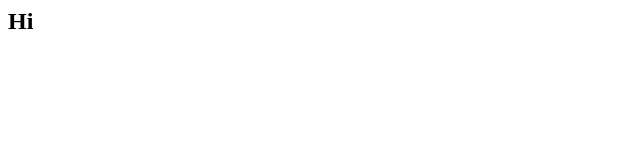
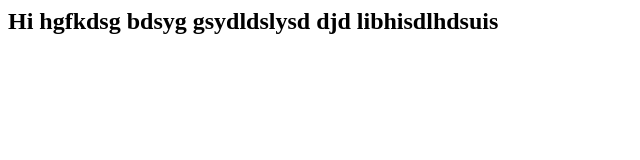
Before and after one commit to ravigugugu/indextest, a plain HTML site: page new.html in a window 1280 px wide. Shown: the whole page, without its empty margins (0-640 px from the left). Drawn offline with Linux system fonts and the light colour scheme.

Commit message:
Update new.html

```diff
--- a/new.html
+++ b/new.html
@@ -1,7 +1,8 @@
 <html>
 <head>
 <h2>
-Hi
+Hi hgfkdsg bdsyg gsydldslysd
+djd libhisdlhdsuis
 </h2>
 </head>
 </html>
```
